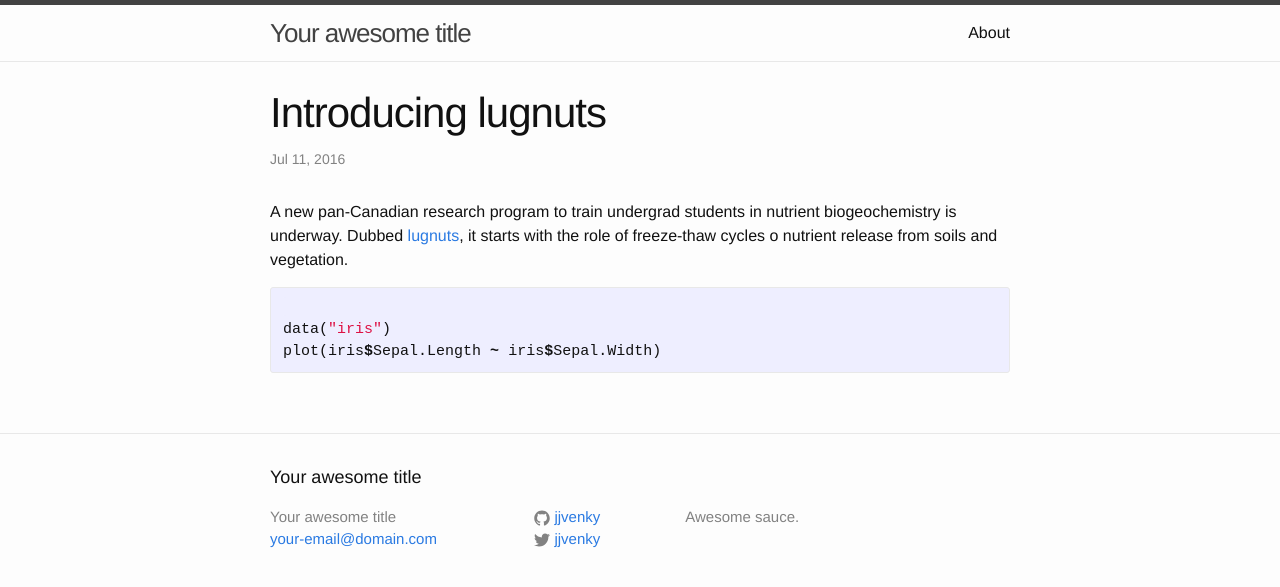
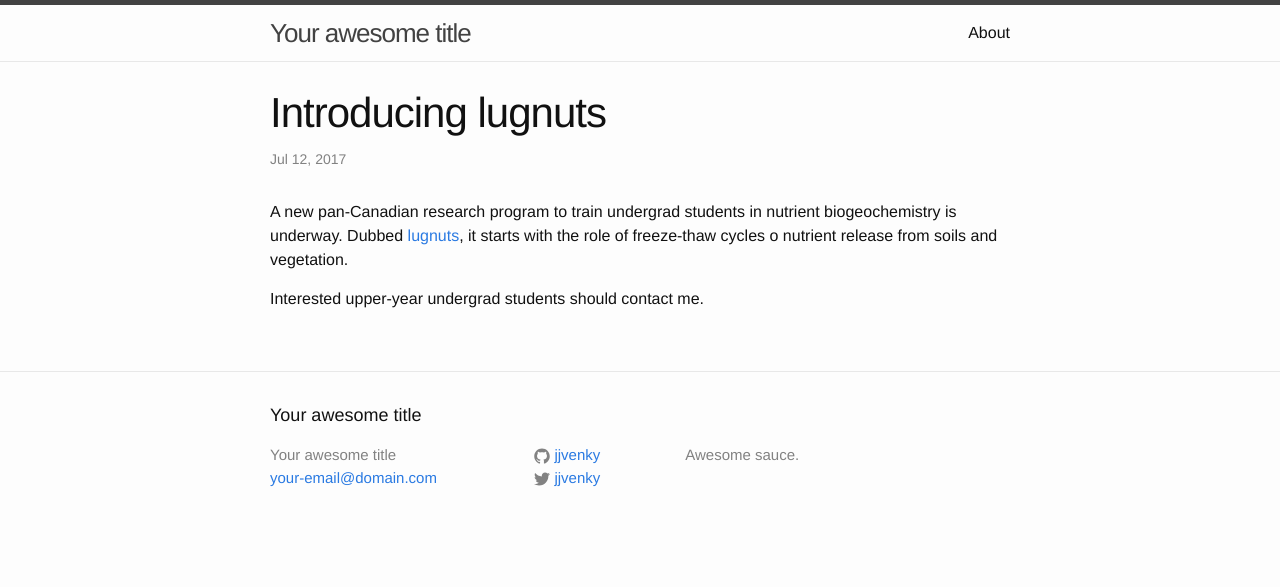
Before and after one commit to jjvenky/jjvenky.github.io, a Jekyll site: the page built from _posts/2016-07-11-lugnuts.md, in a window 1280 px wide. Shown: the top 587 px of the page. Built offline with Jekyll 4.4.1, drawn with Linux system fonts in a browser that asks for light colours.

Commit message:
new update

```diff
--- a/_posts/2016-07-11-lugnuts.md
+++ b/_posts/2016-07-11-lugnuts.md
@@ -1,12 +1,9 @@
 ---
 layout: post
 title:  "Introducing lugnuts"
-date:   2016-07-11
+date:   2017-07-11 21:00:00 -0400
 categories: undergrad research
 ---
 A new pan-Canadian research program to train undergrad students in nutrient biogeochemistry is underway. Dubbed [lugnuts](https://biogeochem.github.io/lugnuts/), it starts with the role of freeze-thaw cycles o nutrient release from soils and vegetation.
 
-{% highlight r %}
-data("iris")
-plot(iris$Sepal.Length ~ iris$Sepal.Width)
-{% endhighlight %}
+Interested upper-year undergrad students should contact me.
```
Also changed, not shown: _posts/2016-07-11-Learning-jekyll.md (added, +17 -0 lines), _posts/2016-07-11-welcome-to-jekyll.markdown (deleted, +0 -25 lines).
